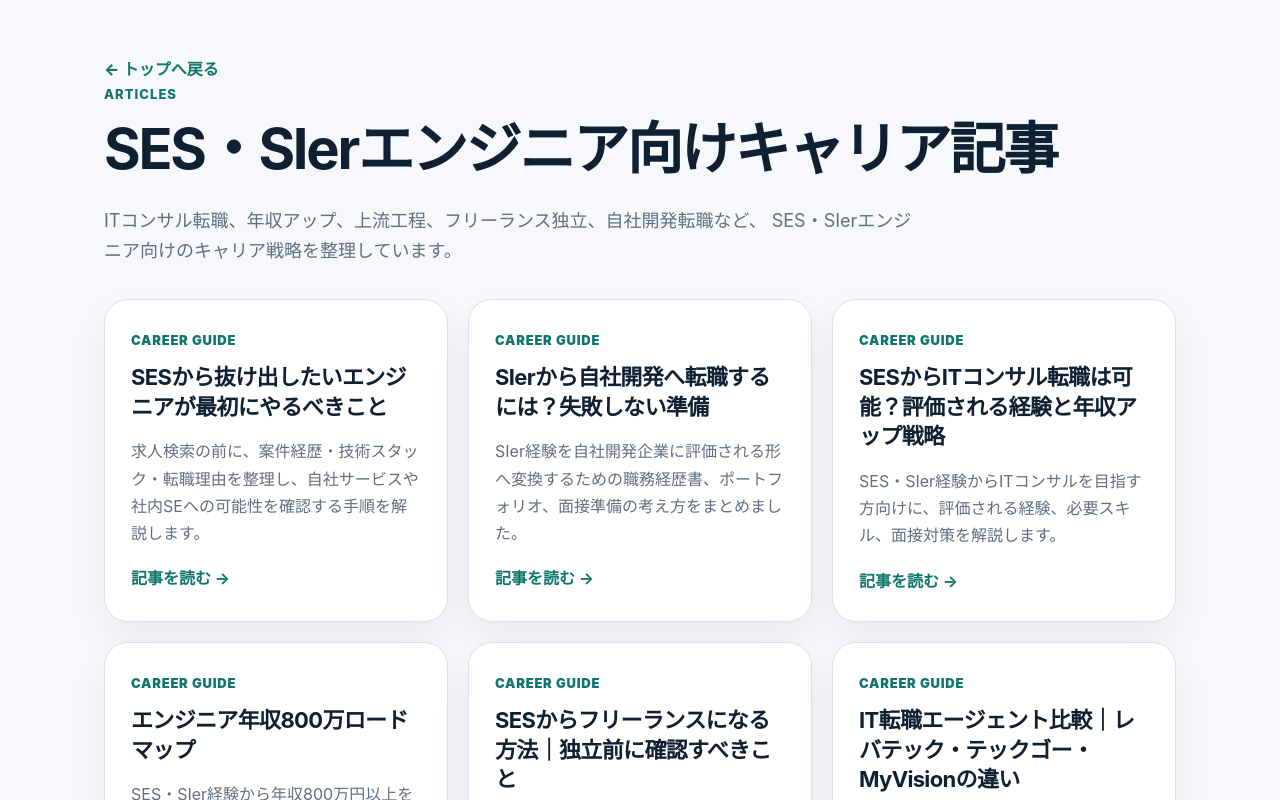
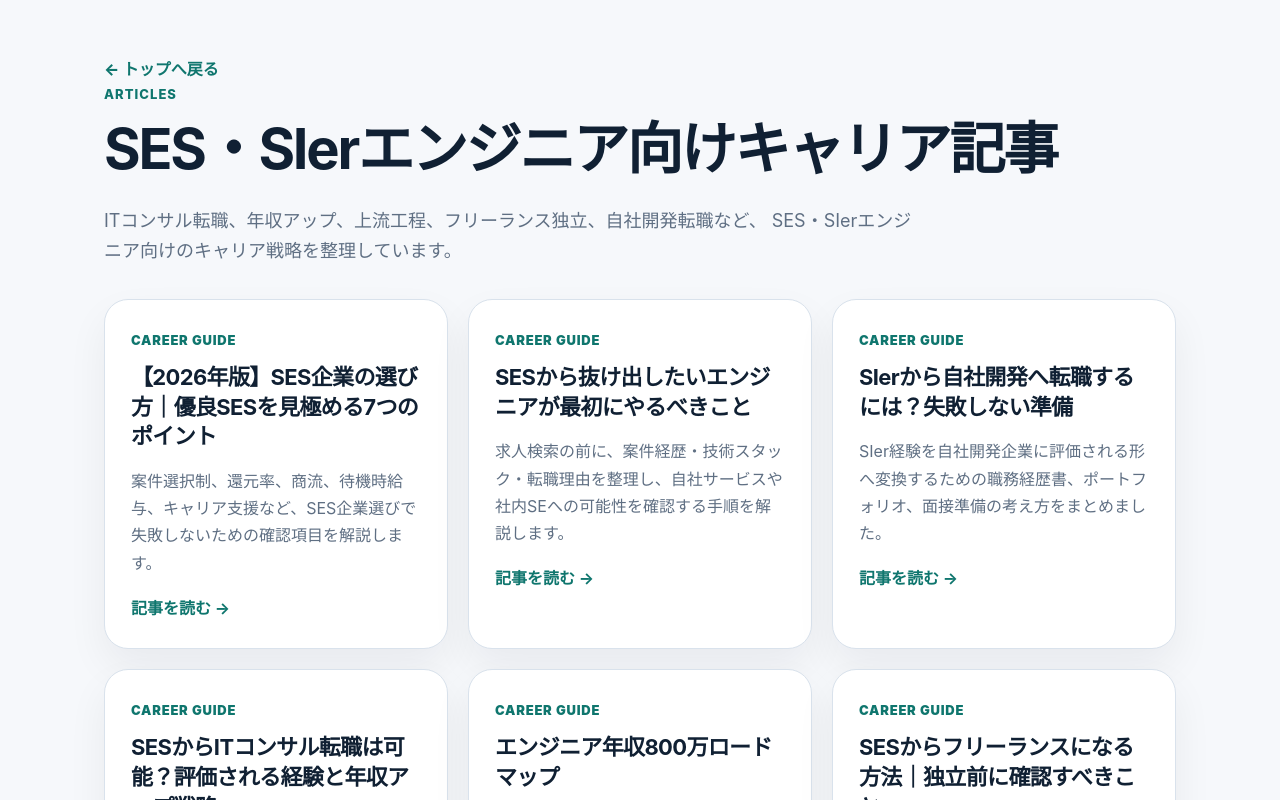
Before and after one commit to kosukekurihara-prog/engineer-career-lp, a Next.js app: page /articles in a window 1280 px wide. Shown: the top 800 px of the page. Built offline with nearby package versions, Linux system fonts and the light colour scheme.

Commit message:
Add SES company selection article to index

```diff
--- a/app/articles/page.tsx
+++ b/app/articles/page.tsx
@@ -7,6 +7,11 @@ export const metadata: Metadata = {
 };
 
 const articles = [
+  {
+    href: '/articles/ses-company-selection',
+    title: '【2026年版】SES企業の選び方｜優良SESを見極める7つのポイント',
+    description: '案件選択制、還元率、商流、待機時給与、キャリア支援など、SES企業選びで失敗しないための確認項目を解説します。'
+  },
   {
     href: '/articles/ses-exit',
     title: 'SESから抜け出したいエンジニアが最初にやるべきこと',
```
